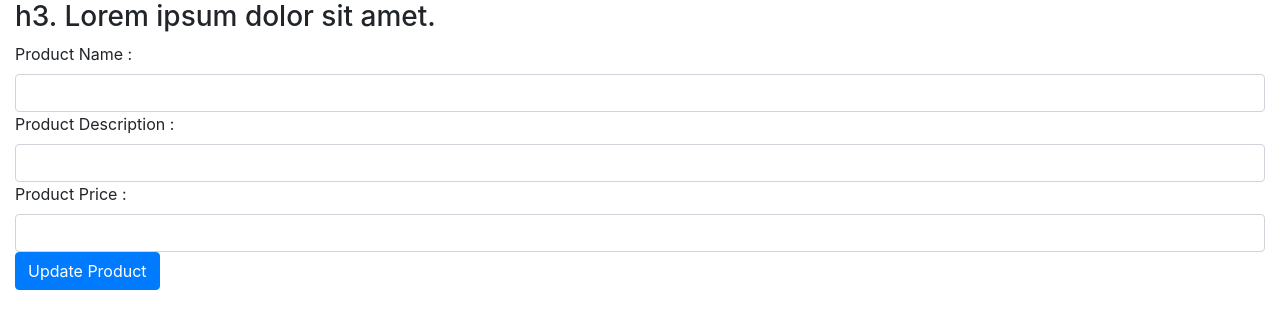
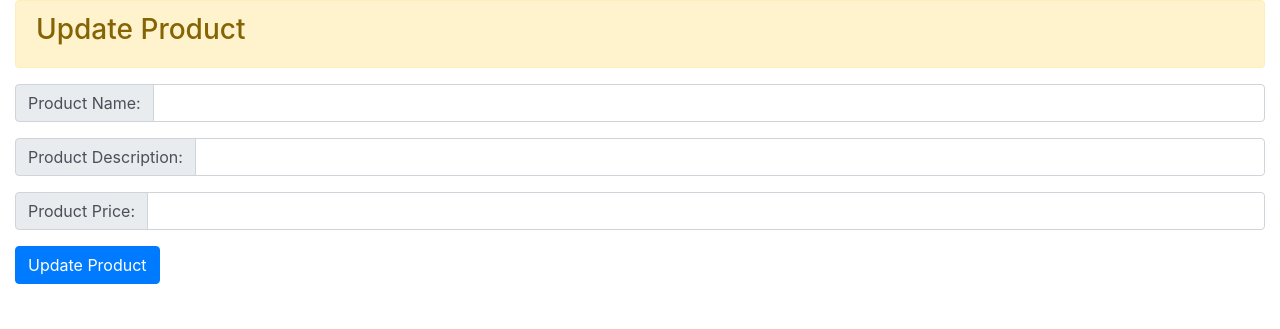
Before and after one commit to Products-DevOps-Fall-2021/CSCI-GA.2820-DevOps-Fall-2021, a Flask app: page /update/1 in a window 1280 px wide. Shown: the top 329 px of the page. Run offline with Flask 2, Linux system fonts and the light colour scheme; some libraries are stand-ins or nearby versions.

Commit message:
changed forntend UI design

```diff
--- a/service/templates/update.html
+++ b/service/templates/update.html
@@ -17,27 +17,56 @@
     <div class="container-fluid">
 	<div class="row">
 		<div class="col-md-12">
-			<h3>
-				h3. Lorem ipsum dolor sit amet.
-			</h3>
+			<div class="alert alert-warning">
+                <h3>
+                    Update Product
+                </h3>
+            </div>
 			<form action="/update/{{product.id}}" method="POST">
-                <label>
+                <!-- <label>
                     Product Name :
 
                 </label>
-                <input type="text" name="name" id = "name" value="{{product.name}}" class="form-control">
-                <label >
+                <input type="text" name="name" id = "name" value="{{product.name}}" class="form-control"> -->
+
+                <div class="input-group mb-3">
+                    <div class="input-group-prepend">
+                      <span class="input-group-text">Product Name:</span>
+                    </div>
+                    <input type="text" name="name" id = "name" value="{{product.name}}" class="form-control" aria-label="Sizing example input" aria-describedby="inputGroup-sizing-default">
+                </div>
+
+                <!-- <label >
                     Product Description :
 
                 </label>
-                <input type="text" name="description" id = "description" value="{{product.description}}" class="form-control">
-                <label >
+                <input type="text" name="description" id = "description" value="{{product.description}}" class="form-control"> -->
+
+                <div class="input-group mb-3">
+                    <div class="input-group-prepend">
+                      <span class="input-group-text">Product Description:</span>
+                    </div>
+                    <input type="text" name="description" id = "description" value="{{product.description}}" class="form-control" aria-label="Sizing example input" aria-describedby="inputGroup-sizing-default">
+                </div>
+
+                <!-- <label >
                     Product Price :
 
                 </label>
-                <input type="number" step="0.01" name="price" class="form-control">
+                <input type="number" step="0.01" name="price" class="form-control"> -->
+
+                <div class="input-group mb-3">
+                    <div class="input-group-prepend">
+                      <span class="input-group-text">Product Price:</span>
+                    </div>
+                    <input type="number" step="0.01" name="price" class="form-control" value="{{product.price}}" aria-label="Sizing example input" aria-describedby="inputGroup-sizing-default">
+                </div>
 
                 <input type="submit" value="Update Product" class="btn btn-primary">
+
+
+
+
             </form>
 		</div>
 	</div>
```
Also changed, not shown: service/templates/index.html (+29 -6 lines), service/test.db.
